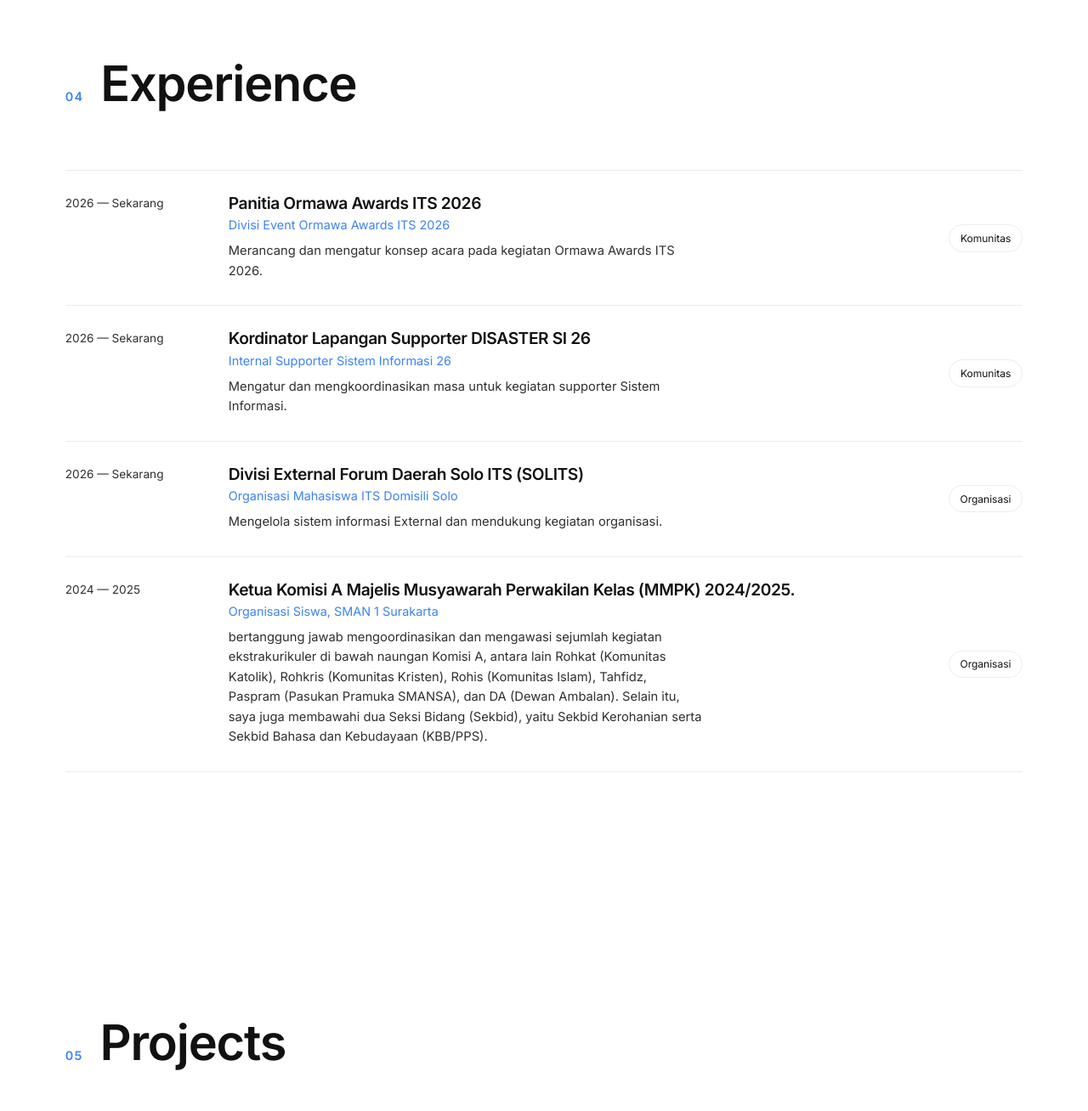
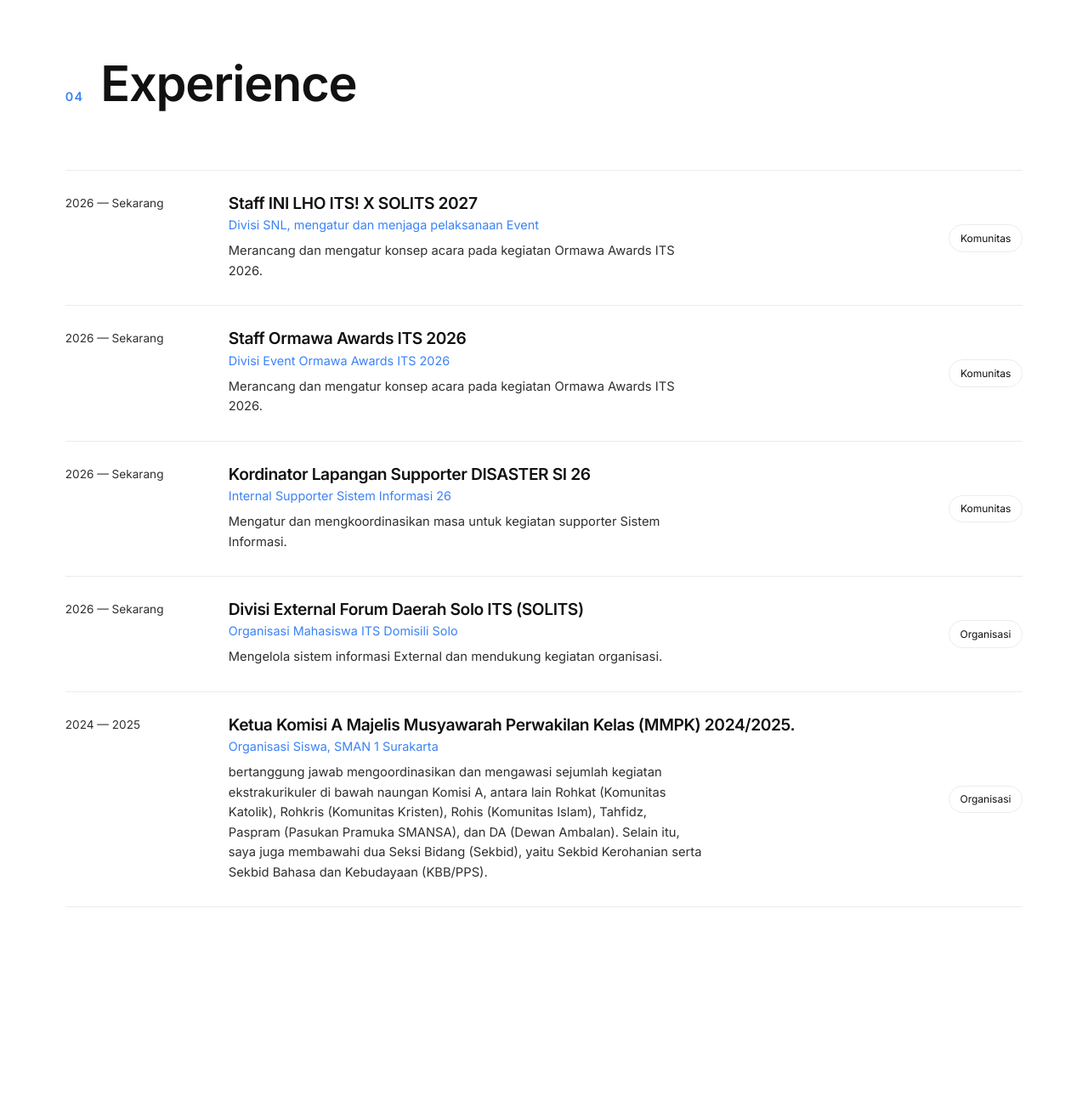
Before and after one commit to AdipJago/WebAdipps, a Flask app: page / in a window 1280 px wide. Shown: the part 3515-4823 px from the top of the page at 85% size. Run offline with Flask 3, Linux system fonts and the light colour scheme; data comes from the database, SQL or seed files in the repository; data that the repository does not hold is empty; some libraries are stand-ins or nearby versions; some web fonts are replaced.

Commit message:
Add new experience entry and update title
Added a new experience entry for Staff INI LHO ITS! X SOLITS 2027 and updated the title for the existing entry.

```diff
--- a/templates/index.html
+++ b/templates/index.html
@@ -293,10 +293,20 @@ Bagi saya, proses belajar bukan hanya tentang seberapa banyak yang saya tahu, te
         {% else %}
         <!-- Contoh placeholder — akan diisi dinamis dari database via app.py -->
 
+          <article class="experience__item" data-reveal>
+          <div class="experience__period">2026 — Sekarang</div>
+          <div class="experience__body">
+            <h3>Staff INI LHO ITS! X SOLITS 2027</h3>
+            <p class="experience__org">Divisi SNL, mengatur dan menjaga pelaksanaan Event</p>
+            <p class="experience__desc">Merancang dan mengatur konsep acara pada kegiatan Ormawa Awards ITS 2026.</p>
+          </div>
+          <span class="experience__tag">Komunitas</span>
+        </article>
+
          <article class="experience__item" data-reveal>
           <div class="experience__period">2026 — Sekarang</div>
           <div class="experience__body">
-            <h3>Panitia Ormawa Awards ITS 2026</h3>
+            <h3>Staff Ormawa Awards ITS 2026</h3>
             <p class="experience__org">Divisi Event Ormawa Awards ITS 2026</p>
             <p class="experience__desc">Merancang dan mengatur konsep acara pada kegiatan Ormawa Awards ITS 2026.</p>
           </div>
```
